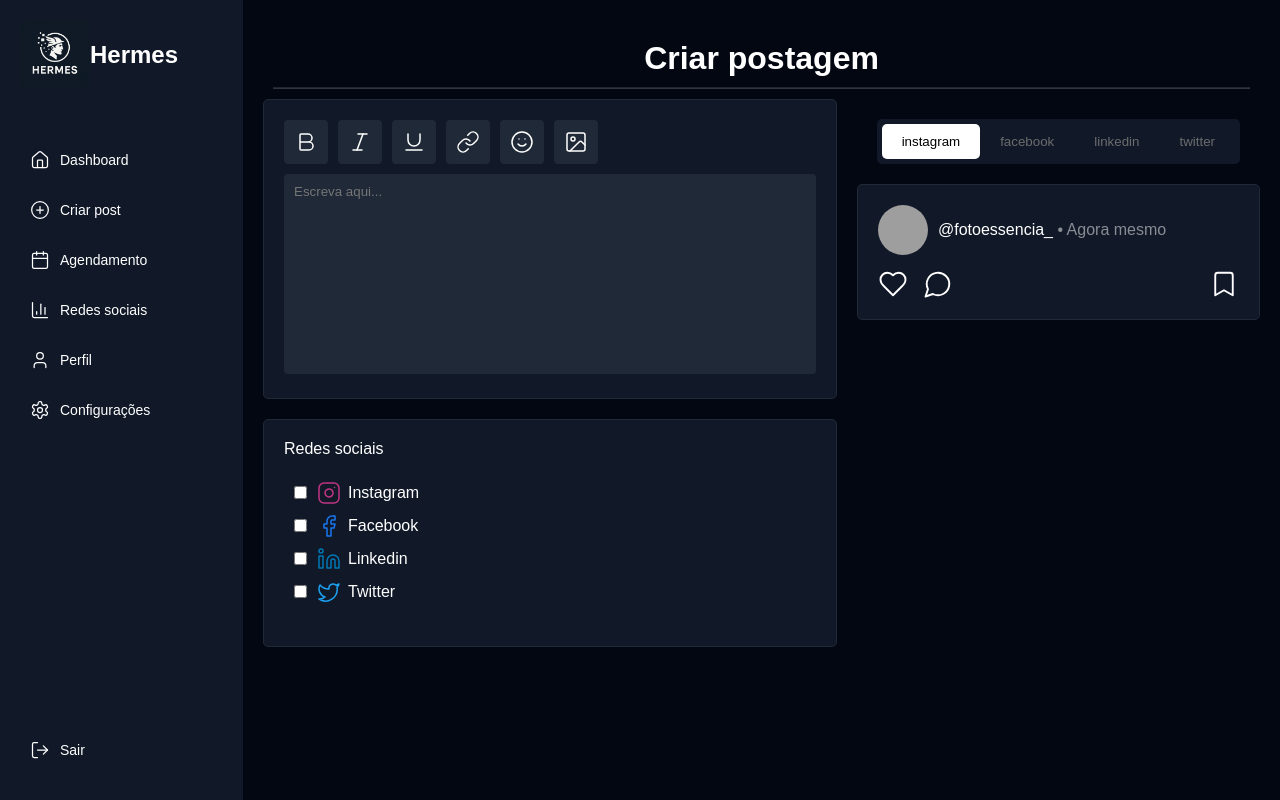
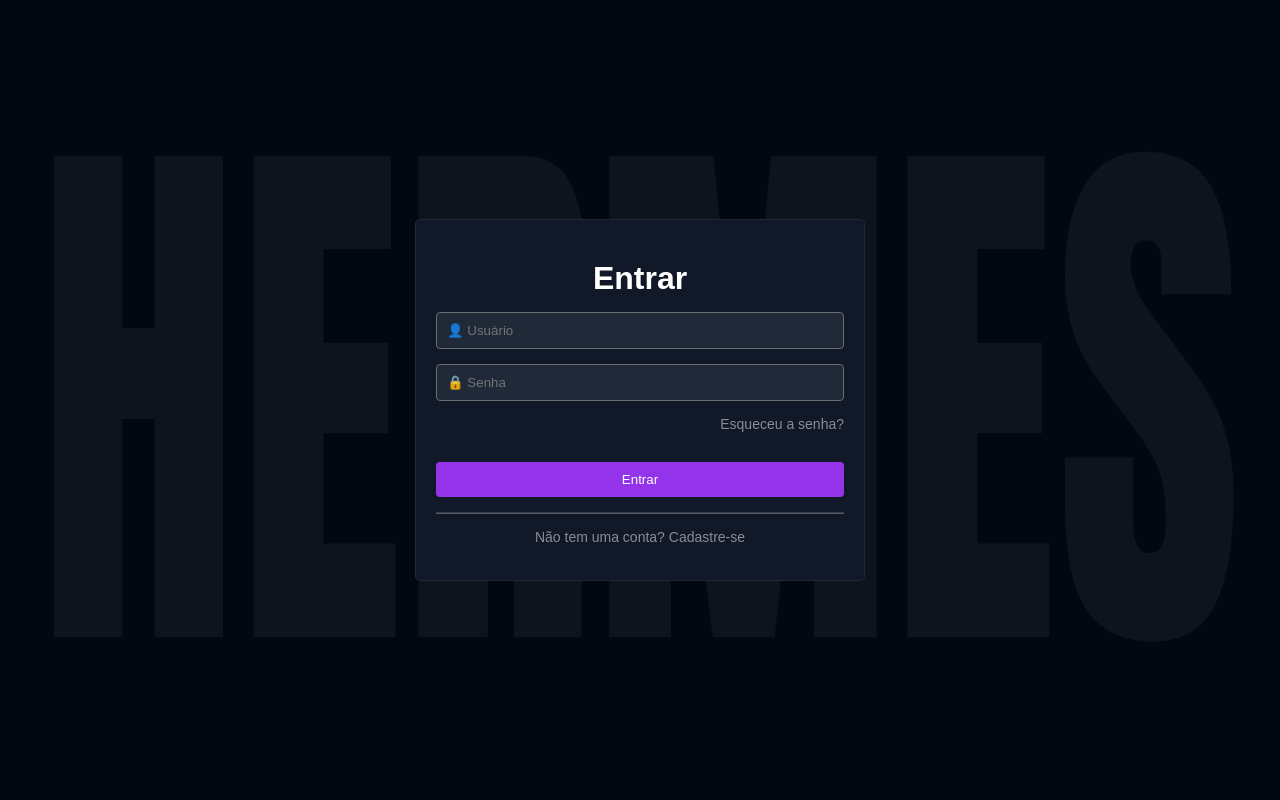
Before and after one commit to Gwin14/Hermes, a React (Vite) app in the folder frontend/: page / in a window 1280 px wide. Built offline with nearby package versions, Linux system fonts and the light colour scheme; grey boxes are pictures that could not be loaded.

Commit message:
loginregister form

```diff
--- a/frontend/src/App.jsx
+++ b/frontend/src/App.jsx
@@ -4,6 +4,7 @@ import Sidebar from "./components/Sidebar";
 import Dashboard from "./Screens/Dashboard";
 import Createpost from "./Screens/Createpost";
 import useAnimateElements from "./hooks/useAnimateElements";
+import LoginRegister from "./Screens/LoginRegister";
 
 function App() {
   const [currentScreen, setCurrentScreen] = useState("Criar post");
@@ -24,13 +25,14 @@ function App() {
   };
 
   return (
-    <div className="app-container">
-      <aside>
-        <Sidebar onSelect={setCurrentScreen} />
-      </aside>
+    // <div className="app-container">
+    //   <aside>
+    //     <Sidebar onSelect={setCurrentScreen} />
+    //   </aside>
 
-      <main>{renderScreen()}</main>
-    </div>
+    //   <main>{renderScreen()}</main>
+    // </div>
+    <LoginRegister />
   );
 }
 
--- /dev/null
+++ b/frontend/src/Screens/LoginRegister.css
@@ -0,0 +1,87 @@
+.grid {
+  width: 60%;
+  min-width: 450px;
+  max-width: 800px;
+  margin: auto;
+}
+
+body {
+  display: flex;
+  justify-content: center;
+  align-items: center;
+}
+
+input[type="text"],
+input[type="password"] {
+  background-color: var(--secondary-color);
+  border: none;
+  color: var(--text-color);
+  border-radius: 4px;
+  padding: 10px;
+  cursor: pointer;
+  margin-right: 10px;
+  display: block;
+  align-items: center;
+  justify-content: center;
+  margin: 15px 0px;
+  width: 100%;
+  border: 1px solid var(--tertiary-color);
+}
+
+.login-register-button {
+  background-color: var(--accent-color);
+  border: none;
+  color: var(--text-color);
+  border-radius: 4px;
+  padding: 10px;
+  cursor: pointer;
+  display: inline-flex;
+  align-items: center;
+  justify-content: center;
+  width: 100%;
+  margin: 15px 0px;
+}
+
+.login-register-button:hover {
+  box-shadow: 0px 0px 10px var(--accent-color);
+  transition: all 0.3s ease;
+}
+
+.forgot-password,
+.change-form {
+  color: var(--text-color);
+  text-decoration: none;
+  font-size: 14px;
+  margin-top: 10px;
+  display: block;
+  text-align: right;
+  margin: 15px 0px;
+  opacity: 0.5;
+  cursor: pointer;
+  transition: opacity 0.3s ease;
+}
+
+.change-form {
+  text-align: center;
+}
+
+.forgot-password:hover,
+.change-form:hover {
+  opacity: 1;
+  text-decoration: underline;
+  transition: opacity 0.3s ease;
+}
+
+.HERMES {
+  color: var(--text-color);
+  font-size: 25rem;
+  text-align: center;
+  position: fixed;
+  z-index: -1;
+  opacity: 0.05;
+  font-weight: bolder;
+  top: 50%;
+  left: 50%;
+  transform: translate(-50%, -50%) scaleY(1.4); /* Stretch the text vertically */
+  font-family: "Impact", "Haettenschweiler", "Arial Narrow Bold", sans-serif;
+}
--- /dev/null
+++ b/frontend/src/Screens/LoginRegister.jsx
@@ -0,0 +1,36 @@
+import CardWidget from "../components/CardWidget";
+import "./LoginRegister.css";
+import "../App.css";
+
+export default function LoginRegister({ login = "login" }) {
+  return (
+    <section className="grid">
+      <CardWidget className="col-3">
+        <div className="login-register-container">
+          <h1 className="page-title">
+            {login === "login" ? "Entrar" : "Registrar"}
+          </h1>
+          <form className="login-form">
+            <input type="text" placeholder="👤 Usuário" required />
+            <input type="password" placeholder="🔒 Senha" required />
+
+            {login === "login" && (
+              <p className="forgot-password">Esqueceu a senha?</p>
+            )}
+            <button type="submit" className="login-register-button">
+              {login === "login" ? "Entrar" : "Registrar"}
+            </button>
+            <hr style={{ opacity: 0.3 }} />
+            <p className="change-form">
+              {login === "login"
+                ? "Não tem uma conta? Cadastre-se"
+                : "Já possui uma conta? Entre"}
+            </p>
+          </form>
+        </div>
+      </CardWidget>
+
+      <h1 className="HERMES">HERMES</h1>
+    </section>
+  );
+}
--- a/frontend/src/components/SocialIcon.jsx
+++ b/frontend/src/components/SocialIcon.jsx
@@ -12,6 +12,8 @@ import {
   Heart,
   MessageCircle,
   Bookmark,
+  AtSign,
+  Lock,
 } from "lucide-react";
 
 const iconMap = {
@@ -28,6 +30,8 @@ const iconMap = {
   heart: { Icon: Heart, color: "#fff" },
   messagecircle: { Icon: MessageCircle, color: "#fff" },
   bookmark: { Icon: Bookmark, color: "#fff" },
+  atsign: { Icon: AtSign, color: "#fff" },
+  lock: { Icon: Lock, color: "#fff" },
 };
 
 export default function SocialIcon({ name, size = 24, strokeWidth = 1.5 }) {
```
